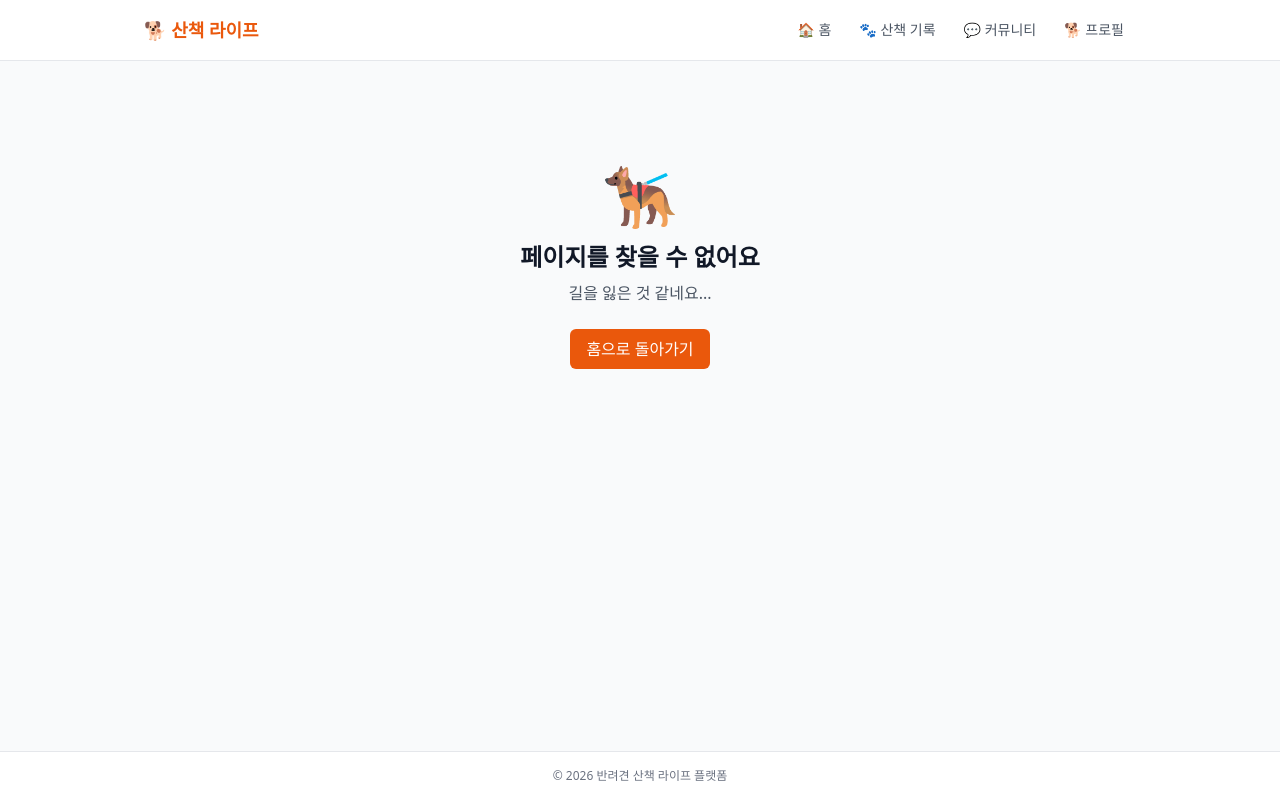
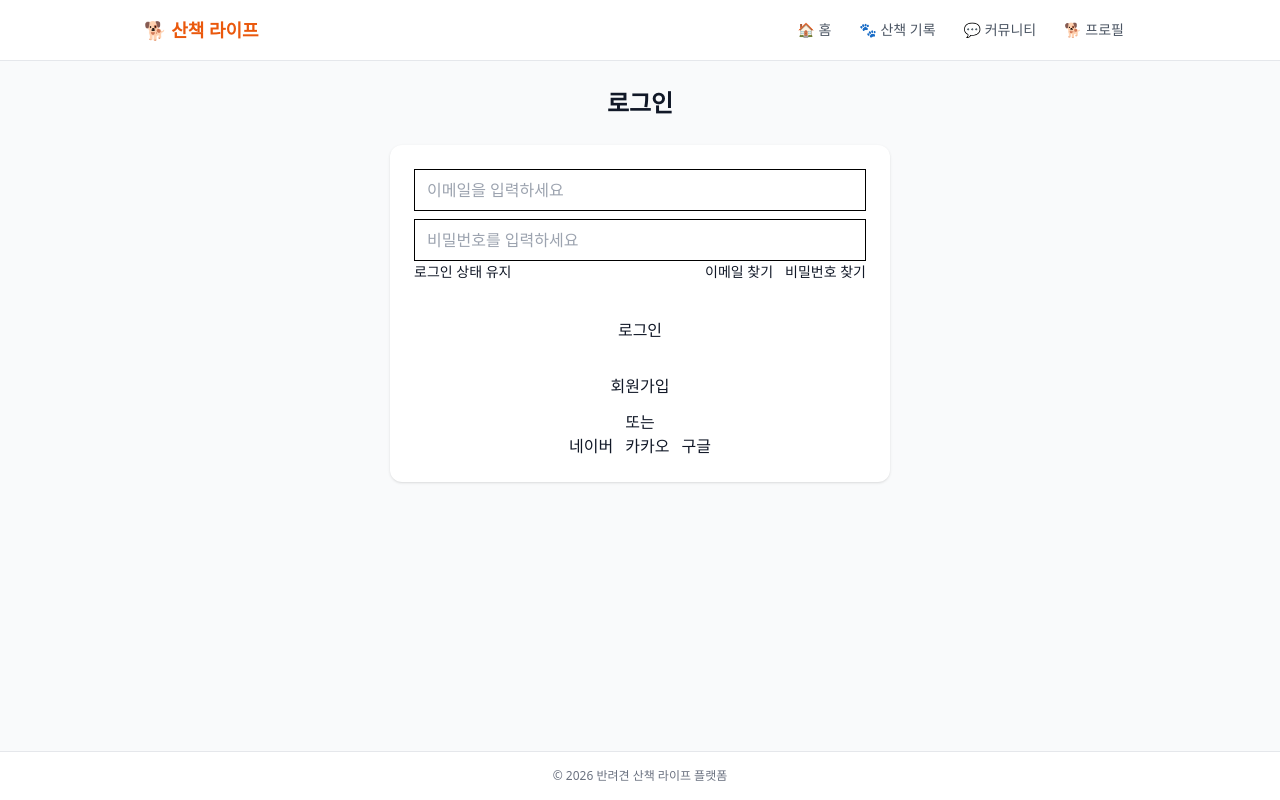
Before and after one commit to wodud17711/first-team-project, a React (Vite) app in the folder frontend/: page /login in a window 1280 px wide. Built offline with nearby package versions, Linux system fonts and the light colour scheme.

Commit message:
WIP: 로그인 UI 작업 중간 저장

```diff
--- a/frontend/src/App.jsx
+++ b/frontend/src/App.jsx
@@ -4,6 +4,7 @@ import Home from './pages/Home'
 import WalkRecord from './pages/WalkRecord'
 import Community from './pages/Community'
 import Profile from './pages/Profile'
+import Login from './pages/Login'
 import NotFound from './pages/NotFound'
 
 function App() {
@@ -15,6 +16,7 @@ function App() {
           <Route path="/walk" element={<WalkRecord />} />
           <Route path="/community" element={<Community />} />
           <Route path="/profile" element={<Profile />} />
+          <Route path="/login" element={<Login />} />
           <Route path="*" element={<NotFound />} />
         </Route>
       </Routes>
--- /dev/null
+++ b/frontend/src/pages/Login.jsx
@@ -0,0 +1,49 @@
+
+
+function Login() {
+  return (
+    <div className="flex flex-col items-center space-y-6">
+      <h1 className="text-[24px] font-bold">로그인</h1>
+
+      <section className="w-[500px] bg-white rounded-xl p-6 shadow">
+        <form className="flex flex-col items-center">
+            <div className="w-full flex flex-col gap-2">
+                <input type="text" placeholder="이메일을 입력하세요"
+                    className="px-3 py-2 border border-black"/>
+                <input type="password" placeholder="비밀번호를 입력하세요"
+                    className="px-3 py-2 border border-black"/>
+            </div>
+
+            <div className="w-full flex justify-between text-[14px]">
+                <p>로그인 상태 유지</p>
+                <div className="flex gap-3">
+                    <button>이메일 찾기</button>
+                    <button>비밀번호 찾기</button>
+                </div>
+            </div>
+
+
+            <div className="w-full mt-6 flex flex-col gap-2">
+                <button className="py-3 bg-brand-300">로그인</button>
+                <button className="py-3 bg-brand-300">회원가입</button>
+            </div>
+
+            <p>또는</p>
+
+            <div className="flex gap-3">
+                <p>네이버</p>
+                <p>카카오</p>
+                <p>구글</p>
+            </div>
+
+
+        </form>
+
+
+      </section>
+
+    </div>
+  )
+}
+
+export default Login
```
